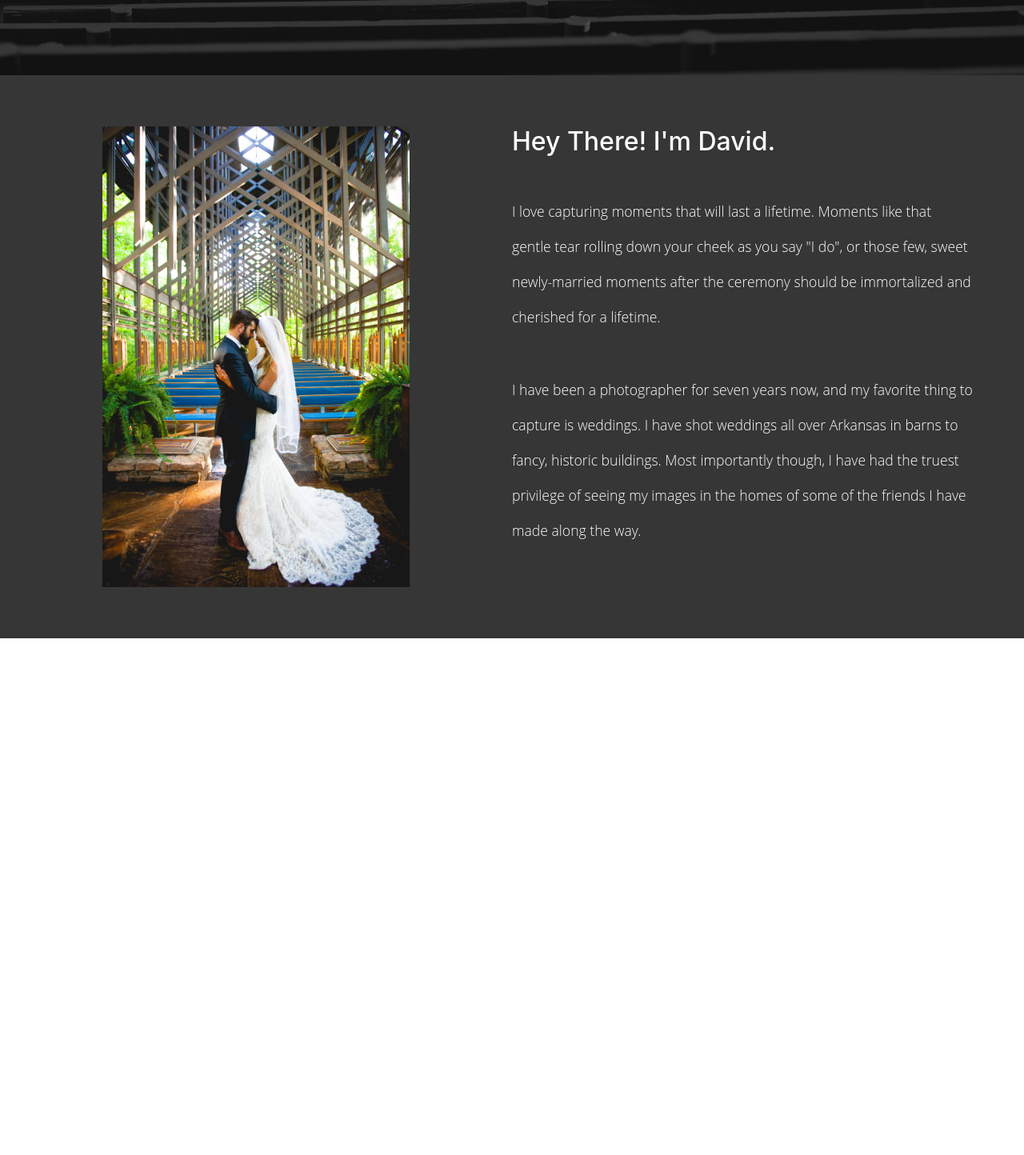
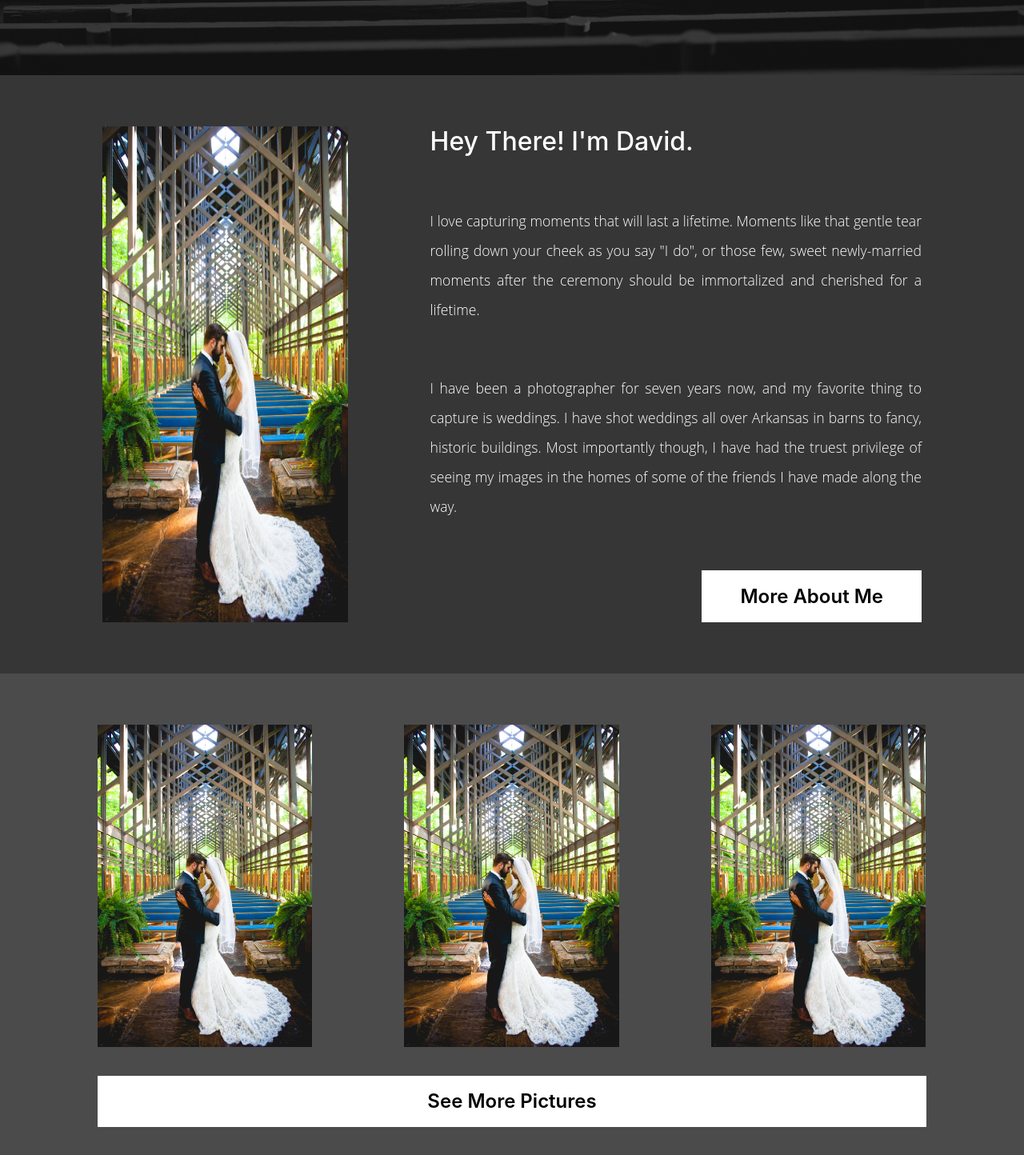
Before and after one commit to davidskinner/photography-site, an Angular app in the folder photographysite/: page / in a window 1280 px wide. Shown: the part 706-2150 px from the top of the page at 80% size. Before the commit the page ends 1504 px from the top, so only its background shows below. Built offline with nearby package versions, Linux system fonts and the light colour scheme.

Commit message:
home layout looking good

```diff
--- a/photographysite/src/app/home/home.component.html
+++ b/photographysite/src/app/home/home.component.html
@@ -13,10 +13,10 @@
     </div>
 </div>
 <div style="background-color:#363636;">
-    <div style="padding:5% 0 5% 0" class="d-flex">
+    <div class="d-flex mini-bio-container">
         <img class="draw-box image-of-me" src="assets/IMG_0708-Editthicc.jpg">
         <div>
-            <div class="mini-bio-container">
+            <div>
                 <h2 class="">
                     Hey There! I'm David.
                 </h2>
@@ -30,9 +30,29 @@
                     Arkansas in barns to fancy, historic buildings. Most importantly though, I have had the truest privilege
                     of seeing my images in the homes of some of the friends I have made along the way.
                 </p>
+                <div style="text-align: right;margin-top:10%;">
+                    <button class="more-about-button"> More About Me</button>
+                </div>
             </div>
 
         </div>
     </div>
+</div>
+
+<div style="background-color:#4b4b4b;">
+    <div style="padding:5% 0 5% 0; margin:0 5%">
+        <div class="d-flex">
+            <img class="trypt draw-box" src="assets/IMG_0708-Editthicc.jpg">
+            <img class="trypt draw-box" src="assets/IMG_0708-Editthicc.jpg">
+            <img class="trypt draw-box" src="assets/IMG_0708-Editthicc.jpg">
+        </div>
+        <div style=" margin:0 5%">
+            <button class="see-more-pictures">
+                See More Pictures
+            </button>
+        </div>
+    </div>
+
+
 
 </div>
--- a/photographysite/src/app/home/home.component.scss
+++ b/photographysite/src/app/home/home.component.scss
@@ -26,6 +26,34 @@
     margin:22vh 2em 1em 2em;
 }
 
+.more-about-button{
+    background-color:$primary-color;
+    border:0;
+    color:black;
+    padding: .6em 2em;
+    text-align: center;
+    text-decoration: none;
+    display: inline-block;
+    font-size: 1.5em;
+    font-weight: 600;
+    cursor: pointer;
+}
+
+.see-more-pictures{
+    background-color:$primary-color;
+    border:0;
+    color:black;
+    padding: .6em 2em;
+    text-align: center;
+    text-decoration: none;
+    display: inline-block;
+    font-size: 1.5em;
+    font-weight: 600;
+    cursor: pointer;
+    width:100%;
+    margin:1.5em 0
+}
+
 .contact-button{
     background-color:$primary-color;
     border:0;
@@ -43,20 +71,26 @@
 .paragraph-txt{
     font-family:'Open Sans','Helvetica Neue',-apple-system, BlinkMacSystemFont, 'Segoe UI', Roboto, Oxygen, Ubuntu, Cantarell, sans-serif;
     font-weight:lighter;
-    line-height: 2.5em;
+    line-height: 2.1em;
     font-size:1.1em;
-    margin-top:8%;
+    margin-top:10%;
+    text-align: justify;
 
 }
 
+.trypt{
+    width:23.3%;
+    margin: 0 5%;
+    }
+
 .image-of-me{
     width: 30%;
-    margin: 0 10% 0 10%;
+    margin: 0 10% 0 0;
 }
 
 .mini-bio-container{
-    margin: 0 10% 0 0;
-}
+    padding:5% 0 5% 0;
+    margin:0 10%;}
 
 @media only screen and (max-width: 600px) {
     .home-question{
```
